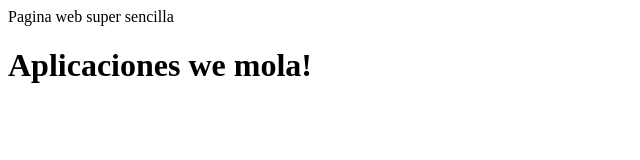
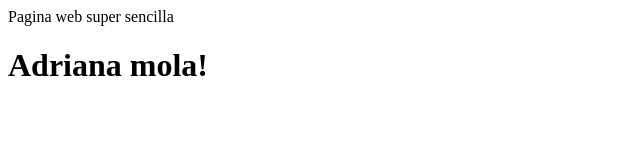
Before and after one commit to Aorted010/AW_Prac1, a plain HTML site: page index.html in a window 1280 px wide. Shown: the whole page, without its empty margins (0-640 px from the left). Drawn offline with Linux system fonts and the light colour scheme.

Commit message:
Update index.html

```diff
--- a/index.html
+++ b/index.html
@@ -3,6 +3,6 @@
         <tittle>Pagina web super sencilla</tittle>
     </head>
     <body>
-        <h1>Aplicaciones we mola!</h1>
+        <h1>Adriana mola!</h1>
     </body>
 </html>
```
